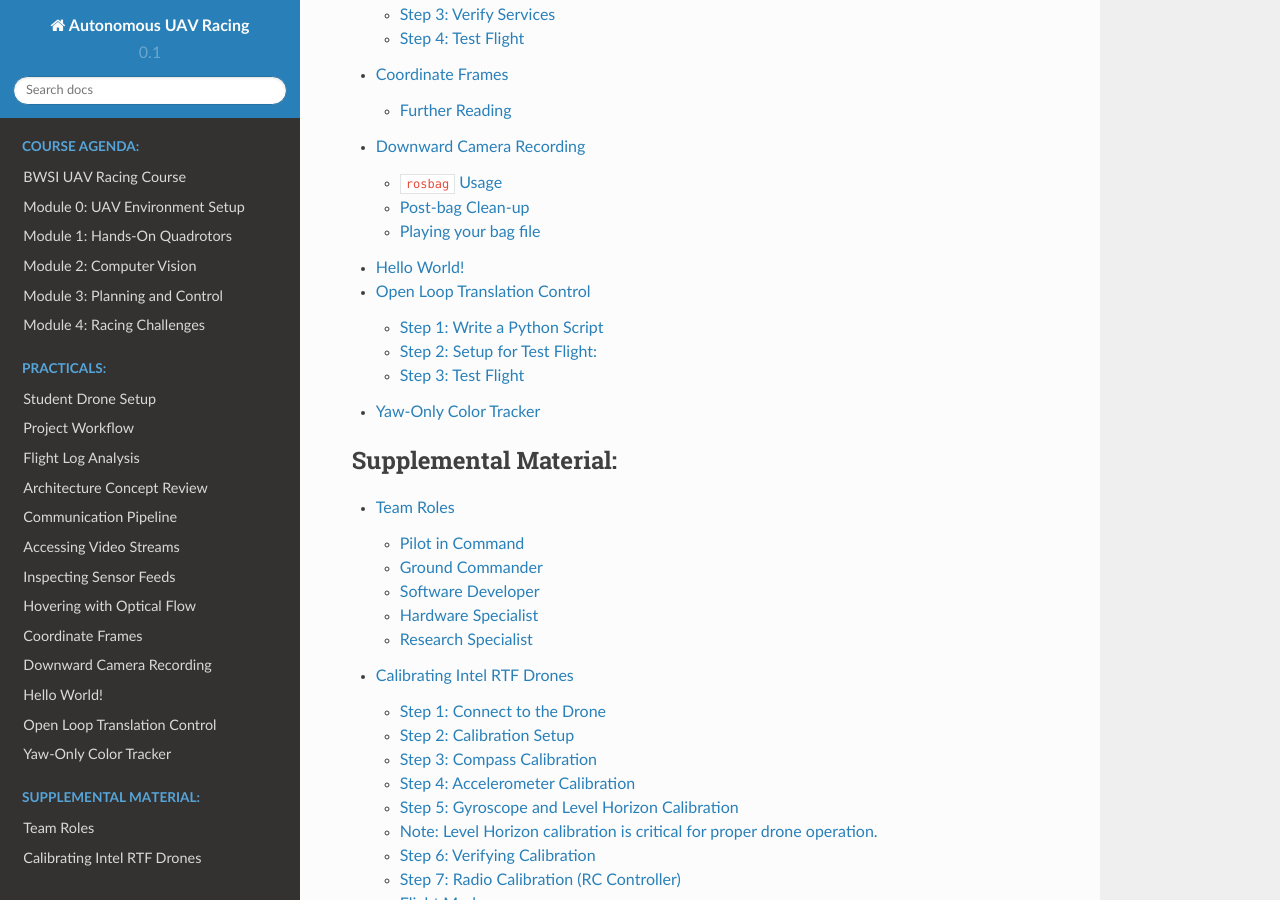
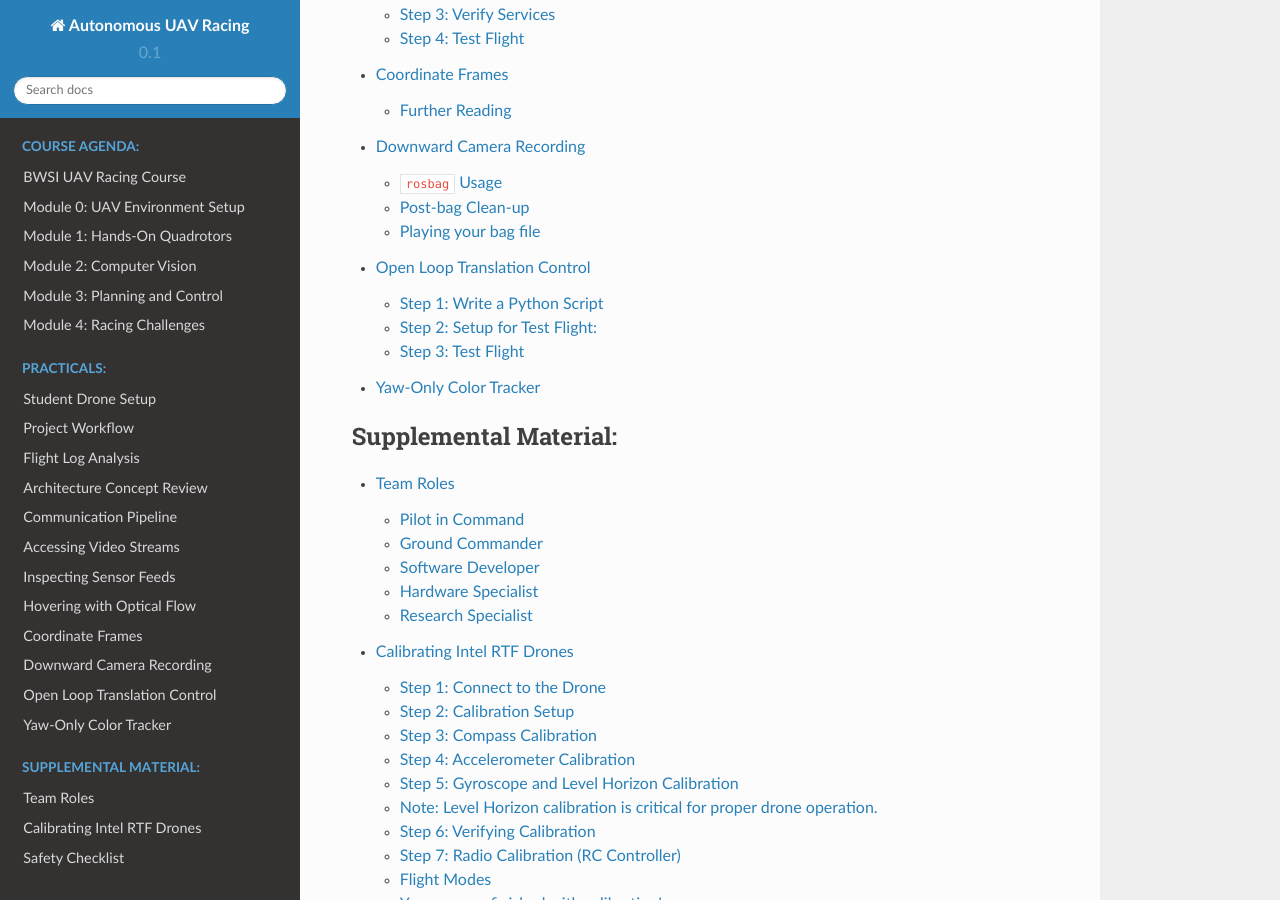
Before and after one commit to BWSI-UAV/website, a Sphinx documentation site: the page built from docs/index.rst, in a window 1280 px wide and 900 px high, scrolled down 2017 px. Built offline with Sphinx 7.4.7 and the Read the Docs theme 2.0.0, drawn with Linux system fonts in a browser that asks for light colours.

Commit message:
removed hello world

```diff
--- a/docs/index.rst
+++ b/docs/index.rst
@@ -31,7 +31,6 @@
    enable_optical_flow.ipynb
    reference_frames.ipynb
    downward_cam_bag.ipynb
-   hello_world.ipynb
    open_loop_translation_control.ipynb
    yaw_color_tracker.ipynb
 
```
Also changed, not shown: docs/hello_world.ipynb (deleted).
